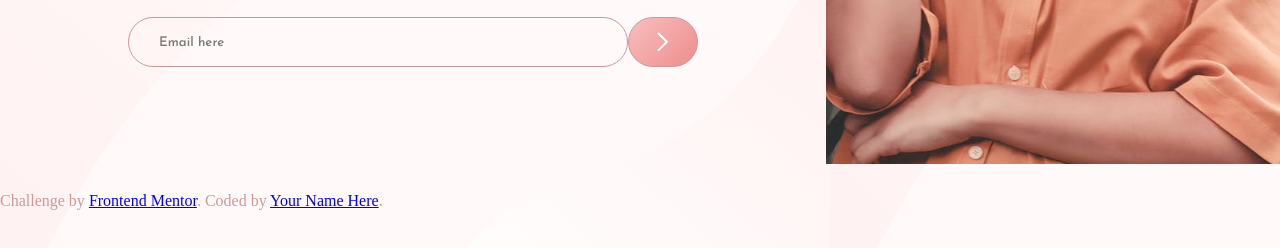
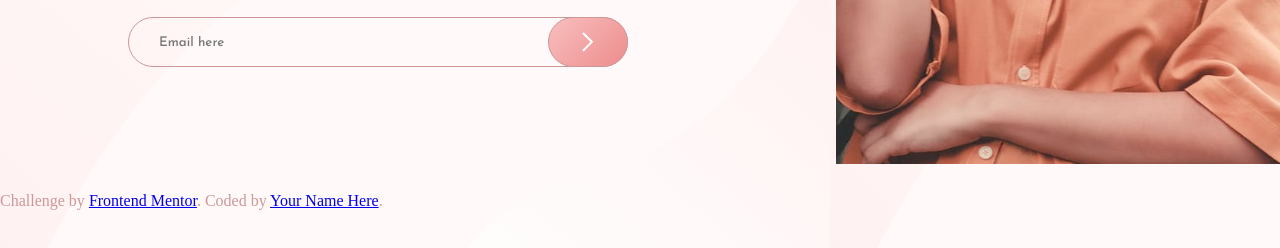
Before and after one commit to xhenixhelilaj/base-apparel-coming-soon-master, a plain HTML site: page index.html in a window 1280 px wide. Shown: the part 446-694 px from the top of the page. Drawn offline with Linux system fonts and the light colour scheme.

Commit message:
fixed position submit

```diff
--- a/index.css
+++ b/index.css
@@ -56,7 +56,9 @@ form{
     background-image: url(/images/icon-arrow.svg), linear-gradient(135deg, #f8bfbf, #ee8c8c);
     background-repeat: no-repeat;
     background-position: center;
-    width: 70px;
+    width: 80px;
+    position: relative;
+    left: -80px;
 
 }
 img{
```
